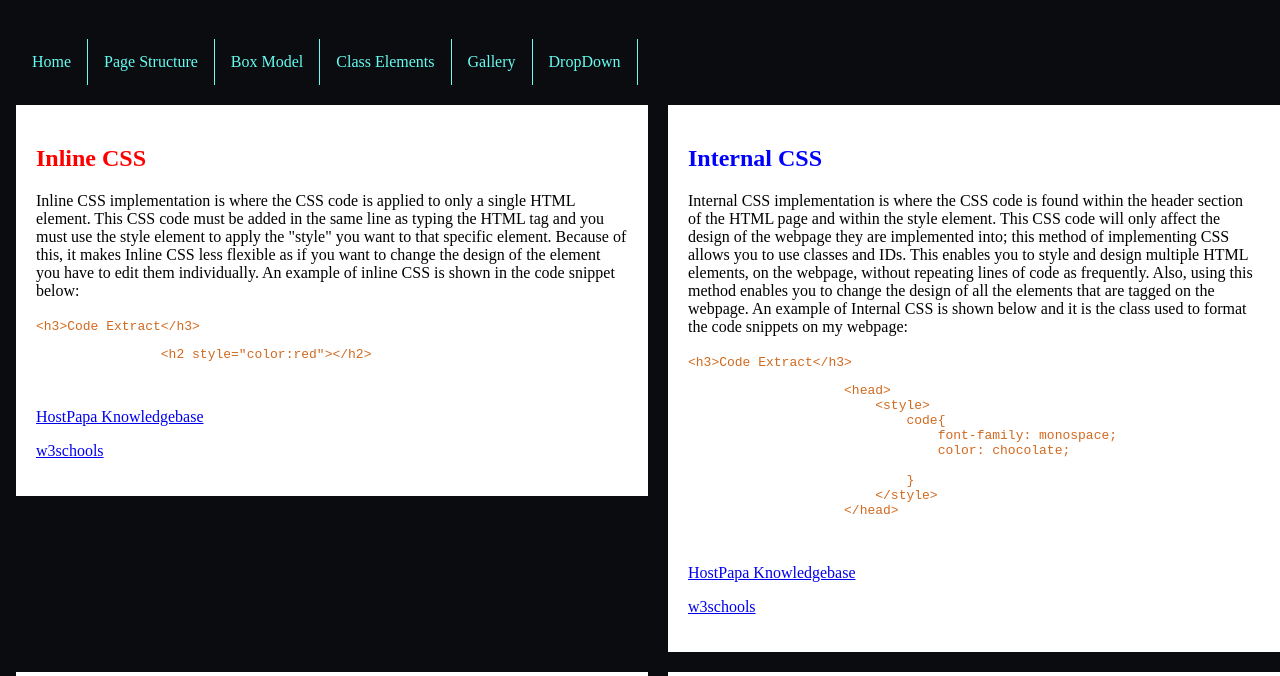
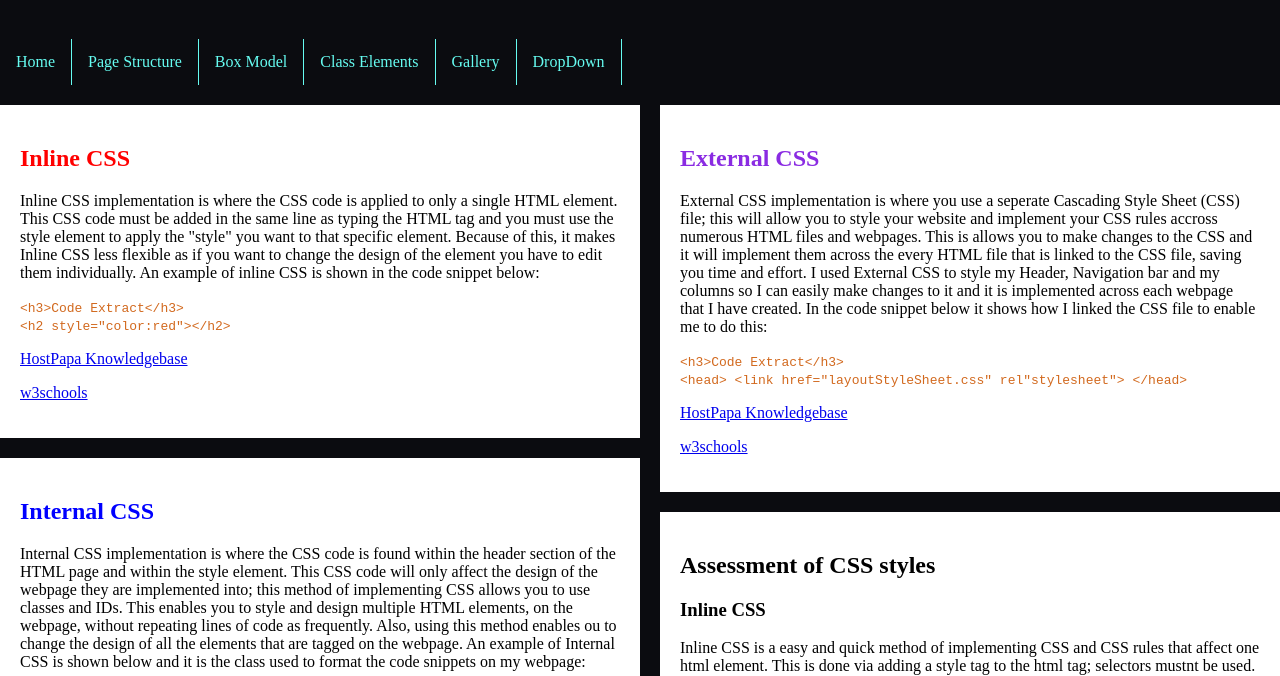
Before and after one commit to AdamPDare/Assignment-2, a plain HTML site: page index.html in a window 1280 px wide. Shown: the part 81-757 px from the top of the page. Drawn offline with Linux system fonts and the light colour scheme.

Commit message:
first commit

```diff
--- a/index.html
+++ b/index.html
@@ -1,5 +1,4 @@
 <!DOCTYPE html>
-<html>
 <html lang="en">
     <head>
         <meta charset="utf-8">
@@ -15,7 +14,7 @@
             <h1>Adam Dare's Website</h1>
         </div>
 
-            <div style="padding-left:16px">
+        <div style="padding-left:16px"></div>
 
         <div class="HorizontalNav">
             <ul>
@@ -47,13 +46,10 @@
             <a href="columnsPage.html">Columns page</a>
         </div>
 
-
-        <div id="page-container">
-            <div id="content-wrap">
         <div class="row">
             <div class="leftcolumn">
                 <div class="card">
-                            <h2 style = "color: red;">Inline CSS</h2>
+                    <h2 style="color: red;">Inline CSS</h2>
                     <p>
                         Inline CSS implementation is where the CSS code
                         is applied to only a single HTML element. This CSS
@@ -63,22 +59,15 @@
                         Inline CSS less flexible as if you want to change the design
                         of the element you have to edit them individually.
                         An example of inline CSS is shown in the code snippet below:
+                    </p>
 
-                            </p>
                     <code>
                         &lt;h3&gt;Code Extract&lt;/h3&gt;<br>
-
-            <pre>
-                &lt;h2 style="color:red"&gt;&lt/h2&gt;
-
-            </pre>
+                        &lt;h2 style="color:red"&gt;&lt;/h2&gt;
                     </code>
                     <p><a class="highlight" href="https://www.hostpapa.co.uk/knowledgebase/understanding-external-internal-inline-css-styles/">HostPapa Knowledgebase</a></p>
                     <p><a class="highlight" href="https://www.w3schools.com/html/html_css.asp#:~:text=An%20inline%20CSS%20is%20used,attribute%20of%20an%20HTML%20element.">w3schools</a></p>
                 </div>
-                    </div>
-                    <div class="row">
-                        <div class="rightcolumn">
                 <div class="card">
                     <h2 style="color: blue;">Internal CSS</h2>
                     <p>
@@ -90,34 +79,34 @@
                         classes and IDs. This enables you to style and design
                         multiple HTML elements, on the webpage, without repeating
                         lines of code as frequently. Also, using this method enables
-                                    you to change the design of all the elements that are tagged
+                        ou to change the design of all the elements that are tagged
                         on the webpage.
                         An example of Internal CSS is shown below and it is the class
                         used to format the code snippets on my webpage:
                     </p>
                     <code>
                         &lt;h3&gt;Code Extract&lt;/h3&gt;<br>
+                        &lt;head&gt;<br>
+                        &lt;style&gt;<br>
                     <pre>
-                    &lt;head&gt;
-                        &lt;style&gt;
                         code{
                             font-family: monospace;
                             color: chocolate;
 
                         }
-                        &lt;/style&gt;
+                    </pre>
+                        &lt;/style&gt;<br>
                         &lt;/head&gt;
-
-                                    </pre>
 
                     </code>
                     <p><a class="highlight" href="https://www.hostpapa.co.uk/knowledgebase/understanding-external-internal-inline-css-styles/">HostPapa Knowledgebase</a></p>
                     <p><a class="highlight" href="https://www.w3schools.com/html/html_css.asp#:~:text=An%20inline%20CSS%20is%20used,attribute%20of%20an%20HTML%20element.">w3schools</a></p>
+                </div>
 
             </div>
-                    </div>
-                    </div>
-                    <div class="leftcolumn">
+
+
+            <div class="rightcolumn">
                 <div class="card">
                     <h2 style="color: blueviolet;">External CSS</h2>
                     <p>
@@ -136,20 +125,15 @@
                     </p>
                     <code>
                         &lt;h3&gt;Code Extract&lt;/h3&gt;<br>
-                    <pre>
                         &lt;head&gt;
                             &lt;link href="layoutStyleSheet.css" rel"stylesheet"&gt;
                         &lt;/head&gt;
-
-
-                    </pre>
-
                     </code>
                     <p><a class="highlight" href="https://www.hostpapa.co.uk/knowledgebase/understanding-external-internal-inline-css-styles/">HostPapa Knowledgebase</a></p>
                     <p><a class="highlight" href="https://www.w3schools.com/html/html_css.asp#:~:text=An%20inline%20CSS%20is%20used,attribute%20of%20an%20HTML%20element.">w3schools</a></p>
+
                 </div>
-                    </div>
-                    <div class="rightcolumn">
+
                 <div class="card">
                     <h2>Assessment of CSS styles</h2>
                     <h3>Inline CSS</h3>
@@ -180,7 +164,7 @@
                     <p>
                         Internal CSS is an easy way of grouping various HTML elements via the use
                         of ID selectors, and enable you to apply CSS rules to all the grouped elements.
-                                Inline CSS is implemented within the &lt;head&gt section with the use of the &lt;style&gt
+                        Inline CSS is implemented within the &lt;head&gt; section with the use of the &lt;style&gt;
                         tag. This then allows you to add all the CSS code needed into just one HTML file, meaning
                         you will not have to upload numerous files to display your webpage.
                     </p>
@@ -199,15 +183,12 @@
                     </p>
 
                     <h3>External CSS</h3>
-                            <p>
-
-                            </p>
-
 
                 </div>
             </div>
         </div>
-        </div>
+
+
 
         <div class="footer">
             <h2>
@@ -217,5 +198,5 @@
 
 
     </body>
+
 </html>
-</html>
--- a/layoutStyleSheet.css
+++ b/layoutStyleSheet.css
@@ -139,17 +139,12 @@ div.card:hover{
 
 .row::after{
     content: "";
+    padding: 20px;
     display: table;
     clear: both;
 }
 
-#page-container{
-    position: relative;
-    min-height:100vh;
-}
-#content-wrap{
-    padding-bottom: 2.5rem;
-}
+
 .footer{
 
 
@@ -166,6 +161,7 @@ div.card:hover{
 
     .HorizontalNav{
         display:block;
+        width: 100%;
     }
     .verticalNav{
         display: none;
@@ -176,7 +172,7 @@ div.card:hover{
 
 }
 
-@media screen and (max-width: 900px){
+@media screen and (max-width: 800px){
 
     .overlay a{
         font-size: 20px;
```
Also changed, not shown: boxModel.html (+4 -0 lines). Lines whose indentation alone changed are shown as unchanged.
